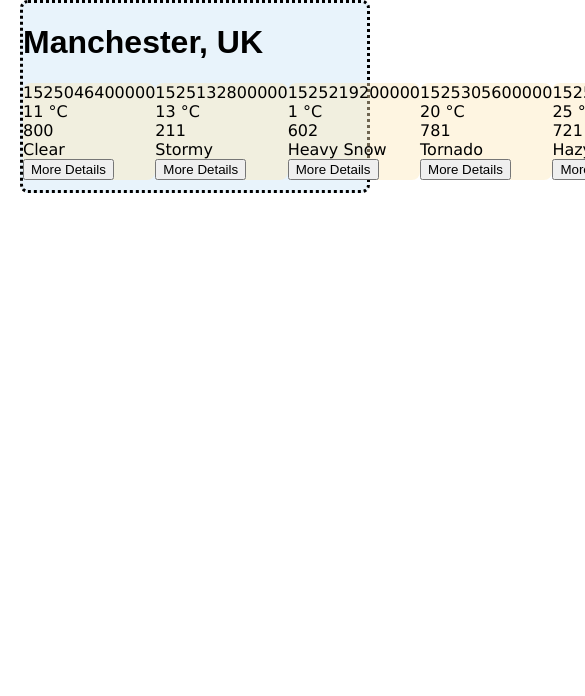
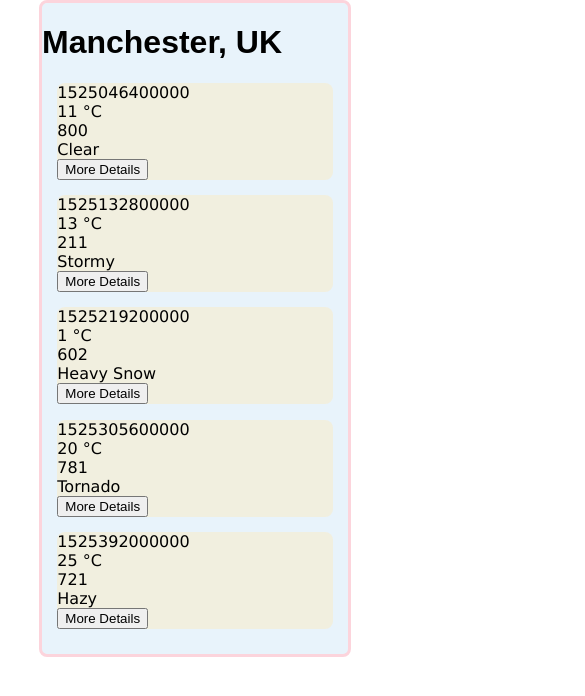
Before and after one commit to SanMasood/React-weather-app, a React (Create React App) app: page / in a window 390 px wide. Shown: the top 696 px of the page, 585 px wide, since content can reach past the window. Built offline with nearby package versions, Linux system fonts and the light colour scheme.

Commit message:
Responsive design for smaller screens

```diff
--- a/src/components/forecast-summary.js
+++ b/src/components/forecast-summary.js
@@ -2,16 +2,17 @@ import React from 'react';
 import PropTypes from 'prop-types';
 import '../styles/forecast-summaries.css';
 
-
+const symbol = "&#8451;"
 const ForecastSummary = ({date, temperature, description, icon}) =>
 
 {
+    //let newdate = new Date(date).toLocaleDateString("en-US");
     return (
         <div className="FCClass">
         <>
         <div className="date" data-testid="date-id">{date} </div>
 
-        <div className="temperature" data-testid="temperature-id">{temperature} °C  </div>
+        <div className="temperature" data-testid="temperature-id">{temperature} °C</div>
 
         <div className="icon" data-testid="icon-id">{icon} </div>
         <div className="description" data-testid="description-id">{description} </div>
--- a/src/styles/app.css
+++ b/src/styles/app.css
@@ -1,9 +1,25 @@
 .forecast {
-    margin: 0 20px 0 20px;
+    margin: 0 10% 0 10%;
     font-family: Arial, Helvetica, sans-serif;
     background-color: rgba(196, 225, 245, 0.39);
-    border-style: dotted;
+    border-style: solid;
+    border-color: rgb(252, 212, 220);
     border-radius: 0.5em;
     padding-bottom: 10px;
 
 }
+/**
+@media (min-width: 360px){
+    body {
+        font-size:1em;
+    }
+}*/
+
+@media (max-width: 650px) {
+    .forecastSummaries {
+        display: block;
+       }
+    .FCClass {
+       margin: 5%;
+    }
+}
```
Also changed, not shown: 2 other files (tests, documents, lock files or other folders).
